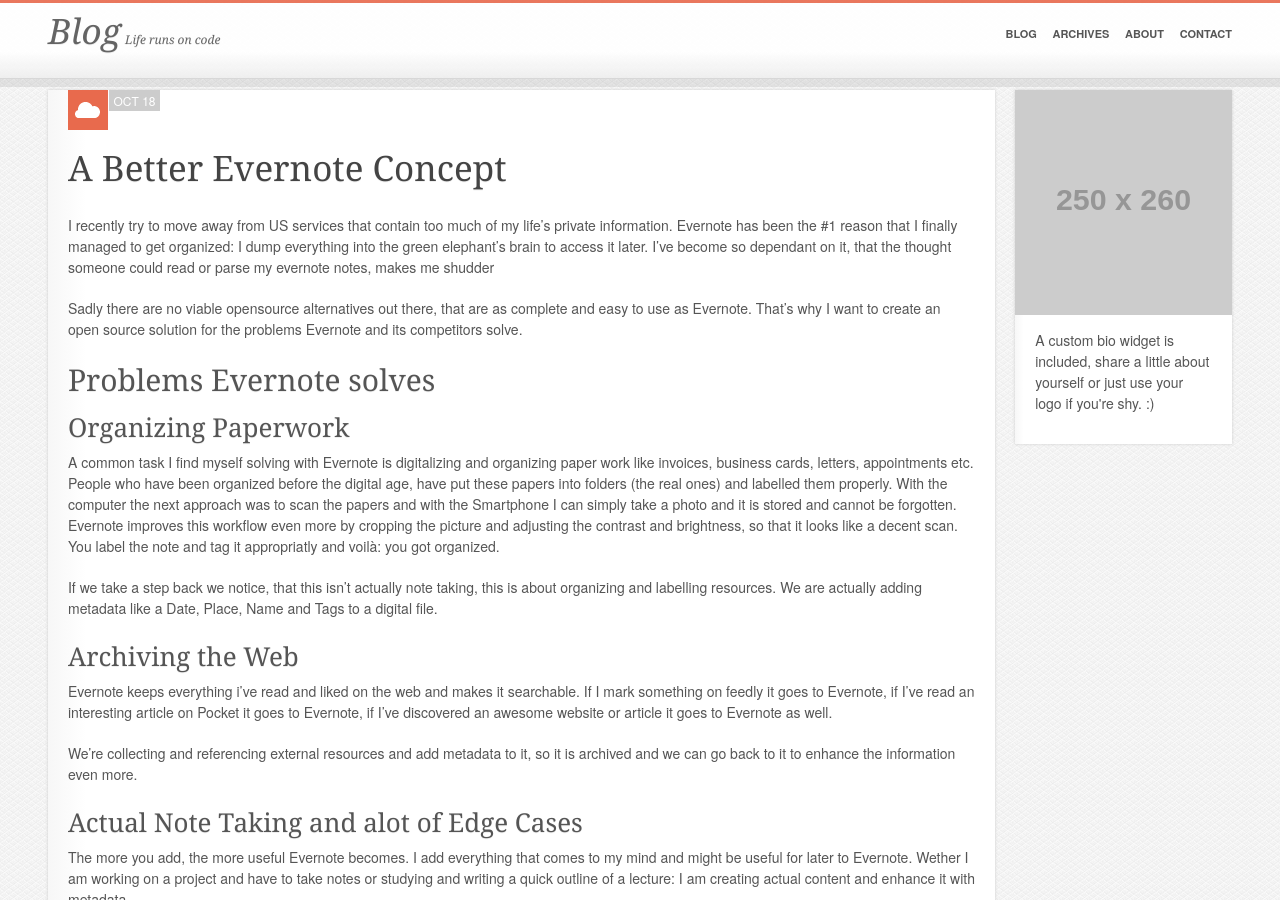
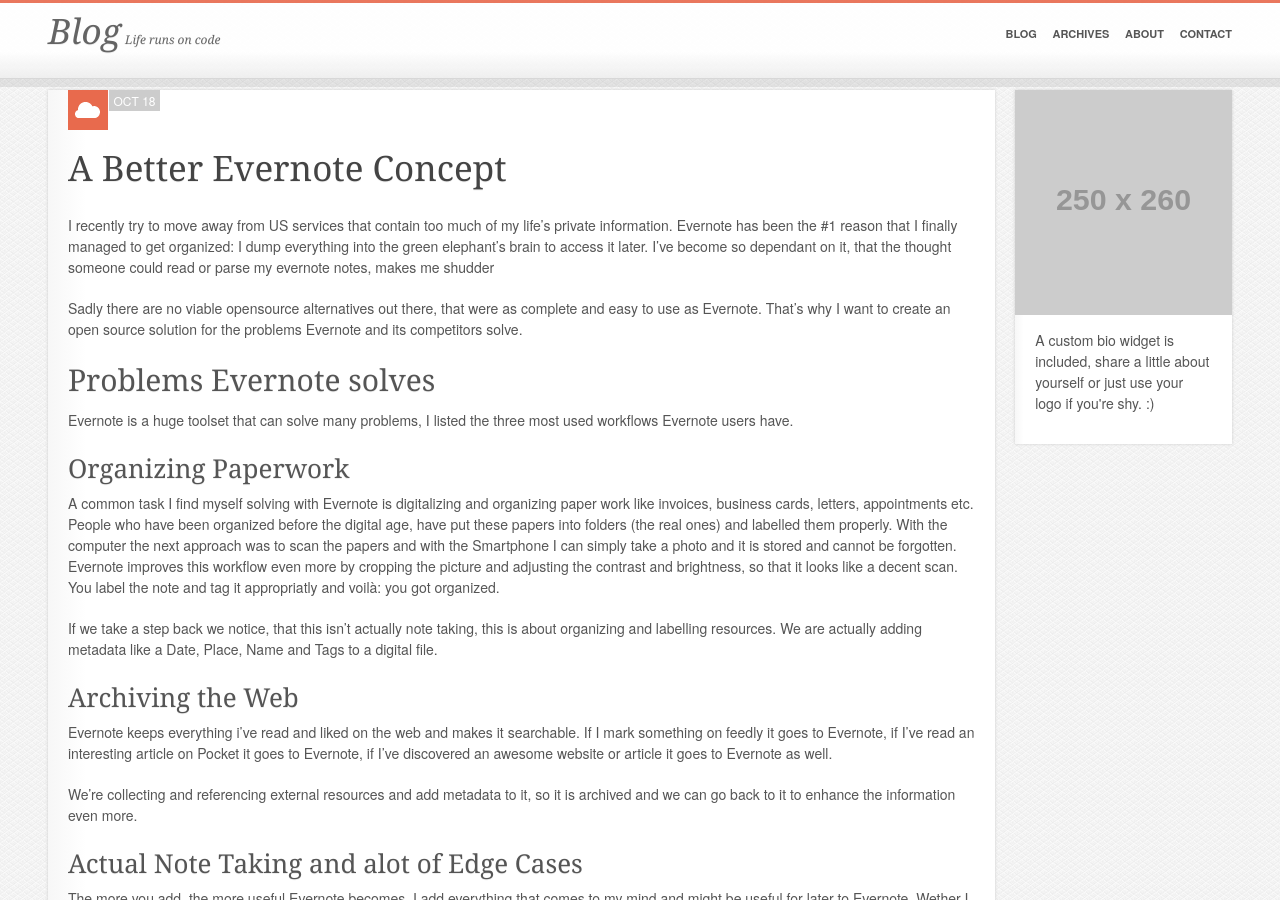
Before and after one commit to lukasmartinelli/lukasmartinelli.github.io, a Jekyll site: the page built from _posts/2014-02-07-a-better-evernote-concept.md, in a window 1280 px wide and 900 px high. Built offline with Jekyll 4.4.1, drawn with Linux system fonts in a browser that asks for light colours; Markdown is read by kramdown in place of the engine named in the settings.

Commit message:
Added intro to the Problem Evernote solves

```diff
--- a/_posts/2014-02-07-a-better-evernote-concept.md
+++ b/_posts/2014-02-07-a-better-evernote-concept.md
@@ -8,9 +8,10 @@
 
 I recently try to move away from US services that contain too much of my life's private information. Evernote has been the #1 reason that I finally managed to get organized: I dump everything into the green elephant's brain to access it later. I've become so dependant on it, that the thought someone could read or parse my evernote notes, makes me shudder
 
-Sadly there are no viable opensource alternatives out there, that are as complete and easy to use as Evernote. That's why I want to create an open source solution for the problems Evernote and its competitors solve.
+Sadly there are no viable opensource alternatives out there, that were as complete and easy to use as Evernote. That's why I want to create an open source solution for the problems Evernote and its competitors solve.
 
 ## Problems Evernote solves
+Evernote is a huge toolset that can solve many problems,  I listed the three most used workflows Evernote users have.
 
 ### Organizing Paperwork
 A common task I find myself solving with Evernote is digitalizing and organizing paper work like invoices, business cards, letters, appointments etc.
```
